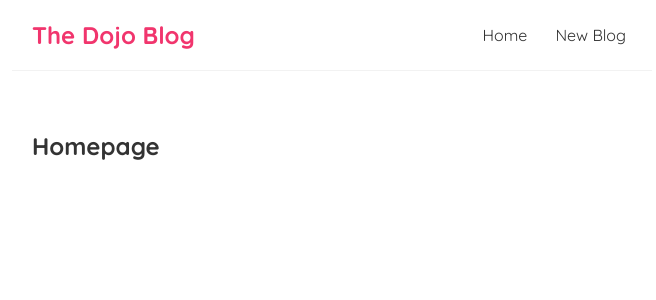
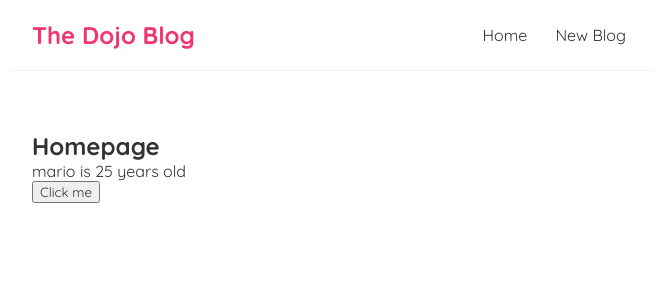
Before and after one commit to arotwell/dojo-blog, a React (Create React App) app: page / in a window 1280 px wide. Shown: the top 300 px of the page, without its empty margins (308-964 px from the left). Built offline with nearby package versions, Linux system fonts and the light colour scheme.

Commit message:
created button and onClick useState hook

```diff
--- a/src/Home.js
+++ b/src/Home.js
@@ -1,7 +1,21 @@
+import { useState } from 'react';
+
+
 const Home = () => {
+    //let name = 'mario';
+    const [name, setName] = useState('mario');
+    const [age, setAge] = useState(25);
+
+    const handleClick = () => {
+        setName('luigi');
+        setAge(30);
+    }
+
     return (
         <div className="home">
             <h2>Homepage</h2>
+            <p>{ name } is { age } years old</p>
+            <button onClick={handleClick}>Click me</button>
         </div>
      );
 }
```
